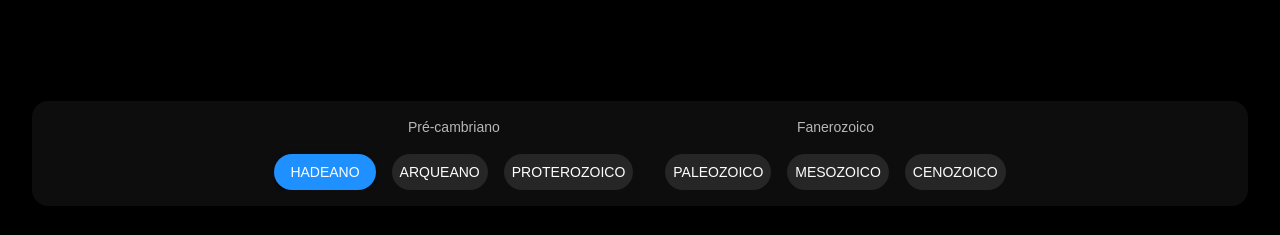
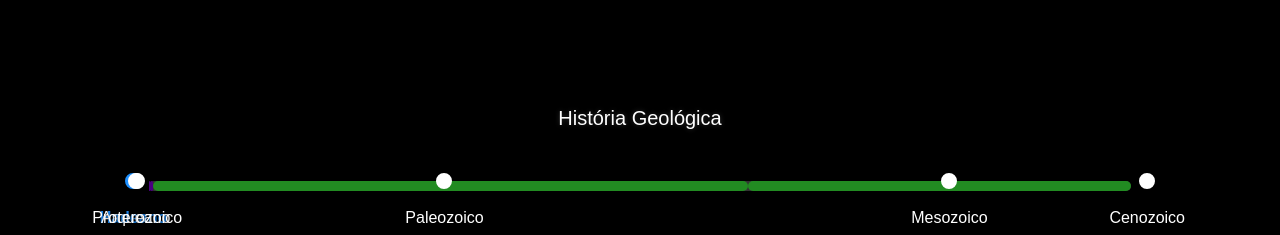
Before and after one commit to agr3w/prot_explorOceno, a React (Vite) app: page /time-line in a window 1280 px wide. Shown: the part 562-797 px from the top of the page. Built offline with nearby package versions, Linux system fonts and the light colour scheme; grey boxes are pictures that could not be loaded; some icons are missing.

Commit message:
TimeLine em linha

```diff
--- a/src/components/timeline/Timeline.jsx
+++ b/src/components/timeline/Timeline.jsx
@@ -1,21 +1,69 @@
 import React from 'react';
-import { Box, Button, Typography, IconButton } from '@mui/material';
+import { Box, Typography, IconButton, Tooltip, keyframes } from '@mui/material';
 import { styled } from '@mui/material/styles';
 import ArrowBackIosIcon from '@mui/icons-material/ArrowBackIos';
 import ArrowForwardIosIcon from '@mui/icons-material/ArrowForwardIos';
 
-const TimelineContainer = styled(Box)(({ theme }) => ({
+// Cores para os Éons
+const eonColors = {
+  'Pré-cambriano': '#4B0082', // Índigo escuro
+  'Fanerozoico': '#228B22', // Verde-floresta
+};
+
+// Animação de brilho pulsante
+const pulse = keyframes`
+  0% { box-shadow: 0 0 0 0 rgba(255, 255, 255, 0.7); }
+  70% { box-shadow: 0 0 0 10px rgba(255, 255, 255, 0); }
+  100% { box-shadow: 0 0 0 0 rgba(255, 255, 255, 0); }
+`;
+
+// Componente estilizado para a linha do tempo
+const TimelineLine = styled(Box)(({ theme }) => ({
   display: 'flex',
-  justifyContent: 'center',
   alignItems: 'center',
-  padding: theme.spacing(2),
-  gap: theme.spacing(2),
   position: 'relative',
-  zIndex: 1,
-  backgroundColor: 'rgba(255, 255, 255, 0.05)',
-  backdropFilter: 'blur(5px)',
-  borderRadius: theme.spacing(2),
-  margin: theme.spacing(0, 4, 4, 4),
+  width: '100%',
+  height: '10px',
+  borderRadius: '5px',
+  backgroundColor: 'rgba(255, 255, 255, 0.2)',
+}));
+
+const TimelineEra = styled(Box)(({ theme, width, color }) => ({
+  height: '100%',
+  backgroundColor: color,
+  borderRadius: 'inherit',
+  transition: 'width 0.5s ease-in-out',
+  width: `${width}%`,
+  position: 'relative',
+}));
+
+const TimelineMarker = styled(Box)(({ theme, isSelected }) => ({
+  width: '16px',
+  height: '16px',
+  borderRadius: '50%',
+  backgroundColor: isSelected ? theme.palette.primary.main : 'white',
+  border: `2px solid ${isSelected ? theme.palette.primary.main : 'white'}`,
+  cursor: 'pointer',
+  position: 'absolute',
+  top: '50%',
+  transform: 'translate(-50%, -50%)',
+  transition: 'all 0.3s ease-in-out',
+  zIndex: 2,
+  animation: isSelected ? `${pulse} 2s infinite` : 'none',
+  '&:hover': {
+    transform: 'translate(-50%, -50%) scale(1.2)',
+  },
+}));
+
+const TimelineLabel = styled(Typography)(({ theme, isSelected }) => ({
+  position: 'absolute',
+  top: '25px',
+  whiteSpace: 'nowrap',
+  color: isSelected ? theme.palette.primary.main : 'white',
+  fontWeight: isSelected ? 'bold' : 'normal',
+  transition: 'color 0.3s ease, transform 0.3s ease',
+  textShadow: '0 0 5px rgba(0,0,0,0.5)',
+  transform: 'translateX(-50%)',
 }));
 
 const Timeline = ({ data, selectedEra, onSelectEra }) => {
@@ -33,52 +81,84 @@ const Timeline = ({ data, selectedEra, onSelectEra }) => {
     }
   };
 
-  // Agrupando as eras por Éon
-  const erasByEon = data.reduce((acc, era) => {
-    if (!acc[era.eon]) {
-      acc[era.eon] = [];
+  const totalDuration = data.reduce((sum, era) => {
+    const match = era.period.match(/(\d+\.?\d*)\s*a\s*(\d+\.?\d*)/);
+    if (match) {
+      const [end, start] = match.slice(1).map(Number);
+      return sum + Math.abs(start - end);
     }
-    acc[era.eon].push(era);
-    return acc;
-  }, {});
+    return sum;
+  }, 0);
+
+  let cumulativeWidth = 0;
+  const segments = data.map((era) => {
+    const match = era.period.match(/(\d+\.?\d*)\s*a\s*(\d+\.?\d*)/);
+    const [end, start] = match ? match.slice(1).map(Number) : [0, 0];
+    const duration = Math.abs(start - end);
+    const widthPercentage = (duration / totalDuration) * 100;
+
+    const startOffset = cumulativeWidth;
+    cumulativeWidth += widthPercentage;
+    const middleOffset = startOffset + (widthPercentage / 2);
+
+    return {
+      ...era,
+      widthPercentage,
+      middleOffset
+    };
+  });
 
   return (
-    <TimelineContainer>
+    <Box sx={{ display: 'flex', flexDirection: 'column', alignItems: 'center', p: 4 }}>
+      <Typography variant="h6" sx={{ mb: 4, color: 'white', textShadow: '0 0 5px rgba(255,255,255,0.2)' }}>
+        História Geológica
+      </Typography>
+      <Box sx={{ display: 'flex', alignItems: 'center', width: '90%' }}>
         <IconButton onClick={handlePrev} disabled={selectedIndex === 0}>
           <ArrowBackIosIcon sx={{ color: 'white' }} />
         </IconButton>
-      <Box sx={{ display: 'flex', overflowX: 'auto', scrollbarWidth: 'none', msOverflowStyle: 'none', '&::-webkit-scrollbar': { display: 'none' }, gap: 4 }}>
-        {Object.keys(erasByEon).map((eon) => (
-          <Box key={eon} sx={{ display: 'flex', flexDirection: 'column', alignItems: 'center', gap: 1 }}>
-            <Typography variant="body2" sx={{ color: 'rgba(255,255,255,0.7)', mb: 1 }}>
-              {eon}
-            </Typography>
-            <Box sx={{ display: 'flex', gap: 2 }}>
-              {erasByEon[eon].map((era) => (
-                <Button
-                  key={era.id}
-                  onClick={() => onSelectEra(era)}
-                  variant={era.id === selectedEra.id ? 'contained' : 'text'}
+        <Box sx={{ flexGrow: 1, position: 'relative', px: 2, display: 'flex' }}>
+          {/* A Linha do tempo colorida */}
+          <TimelineLine>
+            {segments.map((segment) => (
+              <TimelineEra
+                key={segment.id}
+                width={segment.widthPercentage}
+                color={eonColors[segment.eon]}
+              />
+            ))}
+          </TimelineLine>
+
+          {/* Marcadores e Rótulos da linha do tempo */}
+          {segments.map((segment) => (
+            <Tooltip
+              key={segment.id}
+              title={`${segment.label}: ${segment.period}`}
+              arrow
+              placement="top"
+            >
+              <Box
+                onClick={() => onSelectEra(segment)}
                 sx={{
-                    whiteSpace: 'nowrap',
-                    backgroundColor: era.id === selectedEra.id ? 'primary.main' : 'rgba(255, 255, 255, 0.1)',
-                    color: 'white',
-                    '&:hover': {
-                      backgroundColor: 'rgba(255, 255, 255, 0.2)',
-                    },
+                  position: 'absolute',
+                  left: `${segment.middleOffset}%`,
+                  cursor: 'pointer',
+                  zIndex: 3,
                 }}
               >
-                  {era.label}
-                </Button>
-              ))}
+                <TimelineMarker isSelected={selectedEra.id === segment.id} />
+                <TimelineLabel isSelected={selectedEra.id === segment.id}>
+                  {segment.label}
+                </TimelineLabel>
               </Box>
-          </Box>
+            </Tooltip>
           ))}
         </Box>
         <IconButton onClick={handleNext} disabled={selectedIndex === data.length - 1}>
           <ArrowForwardIosIcon sx={{ color: 'white' }} />
         </IconButton>
-    </TimelineContainer>
+      </Box>
+    </Box>
   );
 };
 
```
Lines whose indentation alone changed are shown as unchanged.
